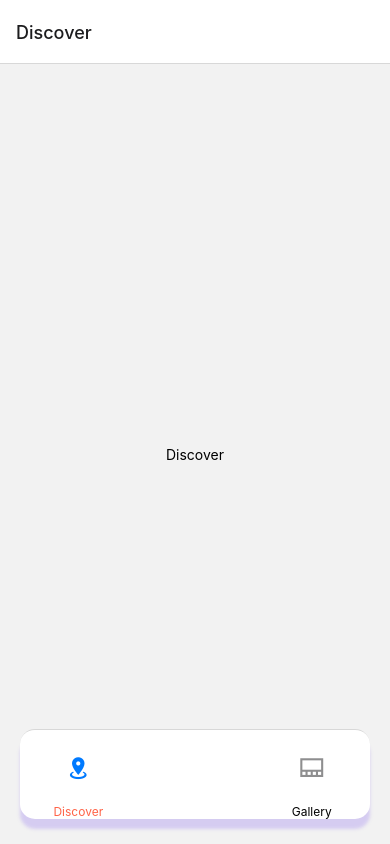
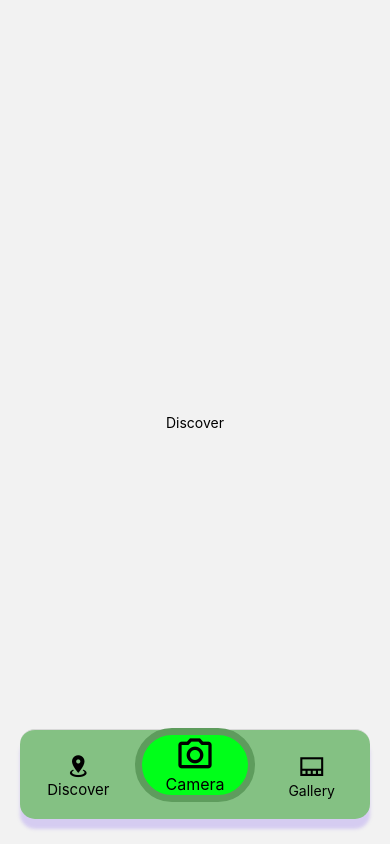
Before and after one commit to RocklandUOW/Rockland, a React Native app: screen / in a window 390 px wide. Built offline with nearby package versions, Linux system fonts and the light colour scheme.

Commit message:
made the bottom navbar to be figma accurate

```diff
--- a/components/BottomTab.js
+++ b/components/BottomTab.js
@@ -1,6 +1,6 @@
 import { createBottomTabNavigator } from "@react-navigation/bottom-tabs";
 import { NavigationContainer } from "@react-navigation/native";
-import {Text} from 'react-native';
+import {Text, TouchableOpacity} from 'react-native';
 import { MaterialCommunityIcons } from '@expo/vector-icons';
 import TabStyle from '../styles/TabStyle'
 
@@ -16,24 +16,50 @@ const galleryScreenName = 'Gallery'
 
 const Tab = createBottomTabNavigator();
 
+function CustomTabBarButton({children, onPress})
+{
+    <TouchableOpacity
+    style={{
+        top: -30,
+        justifyContent: 'center',
+        alignItems: 'center',
+        ...TabStyle.shadow
+    }}
+    onpress={onPress}>
+        <View style={{
+            width:70,
+            height: 70,
+            borderRadius: 35,
+            backgroundColor: 'tomato',
+        }}>
+            {children}
+        </View>
+    </TouchableOpacity>
+}
+
 export default function BottomTab() {
     return (
         <NavigationContainer>
             <Tab.Navigator
             screenOptions={({route}) => ({
+                headerShown: false,
                 tabBarShowLabel : true,
                 tabBarStyle: [TabStyle.navBar, TabStyle.shadow],
-                tabBarIcon: ({focused, color, size}) => {
+                tabBarIcon: ({focused, size}) => {
                     let iconName;
                     let routeName = route.name;
 
                     if (routeName === discoverScreenName) {
                         iconName = focused ? 'map-marker-radius' : 'map-marker-radius-outline';
+                        return <MaterialCommunityIcons style={focused ? TabStyle.itemIconStyleFocused : TabStyle.itemIconStyle} name={iconName} size={size}/>
                     } else if (routeName === galleryScreenName) {
                         iconName = focused ? 'view-gallery' : 'view-gallery-outline';
+                        return <MaterialCommunityIcons style={focused ? TabStyle.itemIconStyleFocused : TabStyle.itemIconStyle} name={iconName} size={size}/>
+                    } else if (routeName === cameraScreenName)
+                    {
+                        iconName = focused ? 'camera' : 'camera-outline';
+                        return <MaterialCommunityIcons style={focused ? TabStyle.itemButtonStyleFocused : TabStyle.itemButtonStyle} name={iconName} size={40}/>
                     }
-
-                    return <MaterialCommunityIcons name={iconName} size={size} color={color} />
                 },
                 tabBarLabel: ({focused}) => {
                     let label = null;
@@ -41,15 +67,24 @@ export default function BottomTab() {
 
                     if (routeName === discoverScreenName) {
                         label = routeName;
+                        return <Text style = {focused ? TabStyle.itemTextStyleFocused : TabStyle.itemTextStyle}>{label}</Text>
                     } else if (routeName === galleryScreenName) {
                         label = routeName;
+                        return <Text style = {focused ? TabStyle.itemTextStyleFocused : TabStyle.itemTextStyle}>{label}</Text>
+                    } else if (routeName === cameraScreenName) {
+                        label = routeName;
+                        return <Text style = {focused ? TabStyle.itemButtonTextStyleFocused : TabStyle.itemButtonTextStyle}>{label}</Text>
                     }
-
-                    return <Text style = {focused ? TabStyle.itemTextStyleFocused : TabStyle.itemTextStyle}>{label}</Text>
-                }
+                },
             })}>
                 <Tab.Screen name={discoverScreenName} component={Discover} />
-                <Tab.Screen name={cameraScreenName} component={Camera} />
+                <Tab.Screen name={cameraScreenName} component={Camera}
+                    screenOptions={{
+                        tabBarButton: (props) => (
+                            <CustomTabBarButton {...props} />
+                        )
+                    }}
+                />
                 <Tab.Screen name={galleryScreenName} component={Gallery} />
             </Tab.Navigator>
         </NavigationContainer>
--- a/styles/TabStyle.js
+++ b/styles/TabStyle.js
@@ -7,7 +7,7 @@ const TabStyle = StyleSheet.create({
         left: 20,
         right: 20,
         elevation: 0,
-        backgroundColor: '#ffffff',
+        backgroundColor: '#84C183',
         borderRadius: 15,
         height: 90,
     },
@@ -25,17 +25,62 @@ const TabStyle = StyleSheet.create({
 
     itemTextStyle: {
         color: 'black',
-        fontSize: 12,
+        fontSize: 14,
+        top: -20,
     },
 
     itemTextStyleFocused: {
-        color: 'tomato',
-        fontSize: 12,
+        color: 'black',
+        fontSize: 15,
+        top: -20,
     },
 
-    itemIcon: {
-        top: 5,
-    }
+    itemIconStyle: {
+        color: 'black',
+    },
+
+    itemIconStyleFocused: {
+        color: 'black'
+    },
+
+    itemButtonStyle: {
+        color: 'black',
+        width: 120,
+        height: 120,
+        borderRadius: 60,
+        borderWidth: 7,
+        borderColor: '#5E9C5D',
+        backgroundColor: '#00FF19',
+        textAlign: 'center',
+        paddingBottom: 20,
+        textAlignVertical: 'center',
+    },
+
+    itemButtonStyleFocused: {
+        color: 'black',
+        width: 120,
+        height: 120,
+        borderRadius: 60,
+        borderWidth: 7,
+        borderColor: '#5E9C5D',
+        backgroundColor: '#00FF19',
+        textAlign: 'center',
+        textAlignVertical: 'center',
+        paddingBottom: 20,
+        fontSize: 45,
+    },
+
+    itemButtonTextStyle: {
+        color: 'black',
+        fontSize: 16,
+        bottom: 25,
+    },
+
+    itemButtonTextStyleFocused: {
+        color: 'black',
+        fontSize: 17,
+        bottom: 25,
+    },
   });
 
 export default TabStyle;
```
